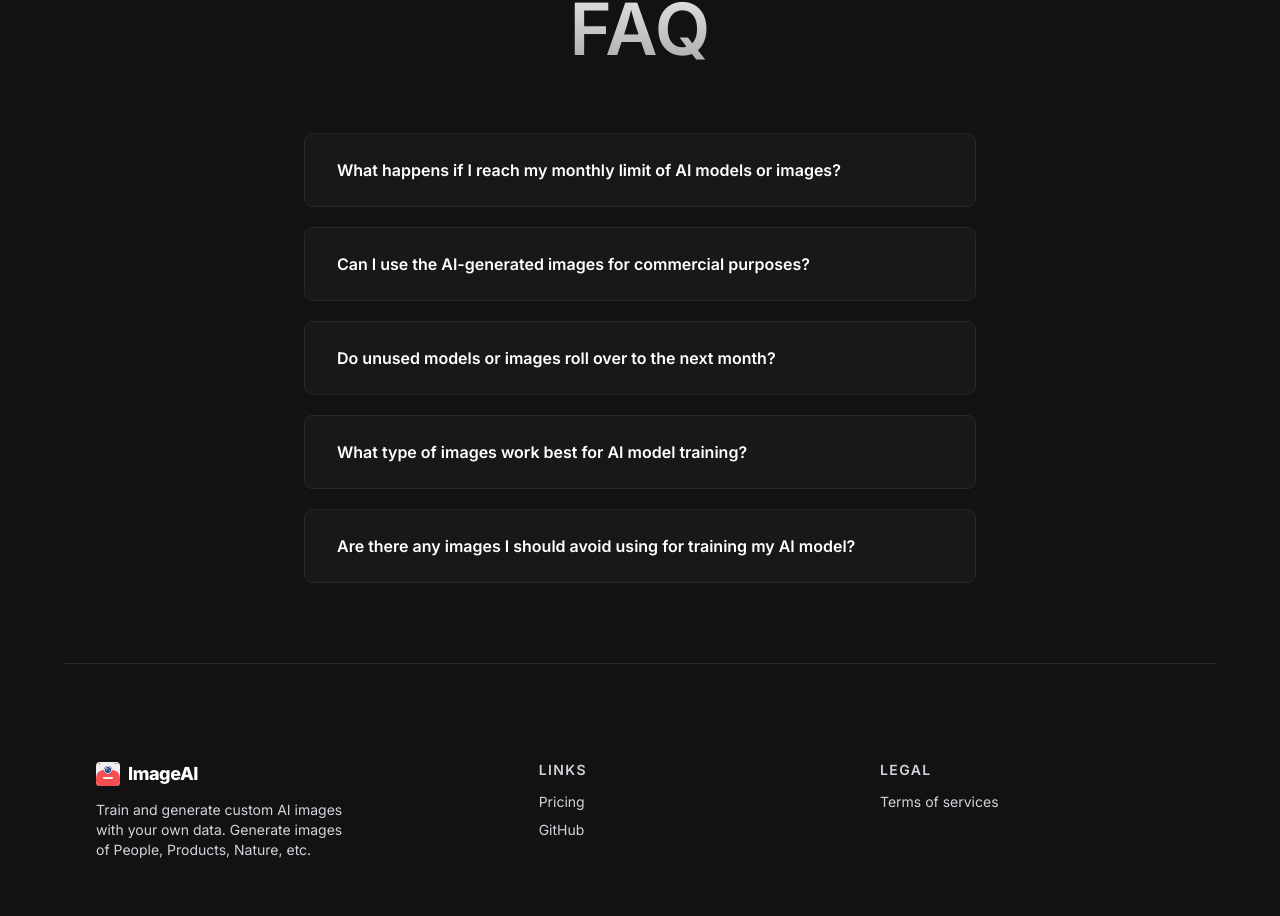
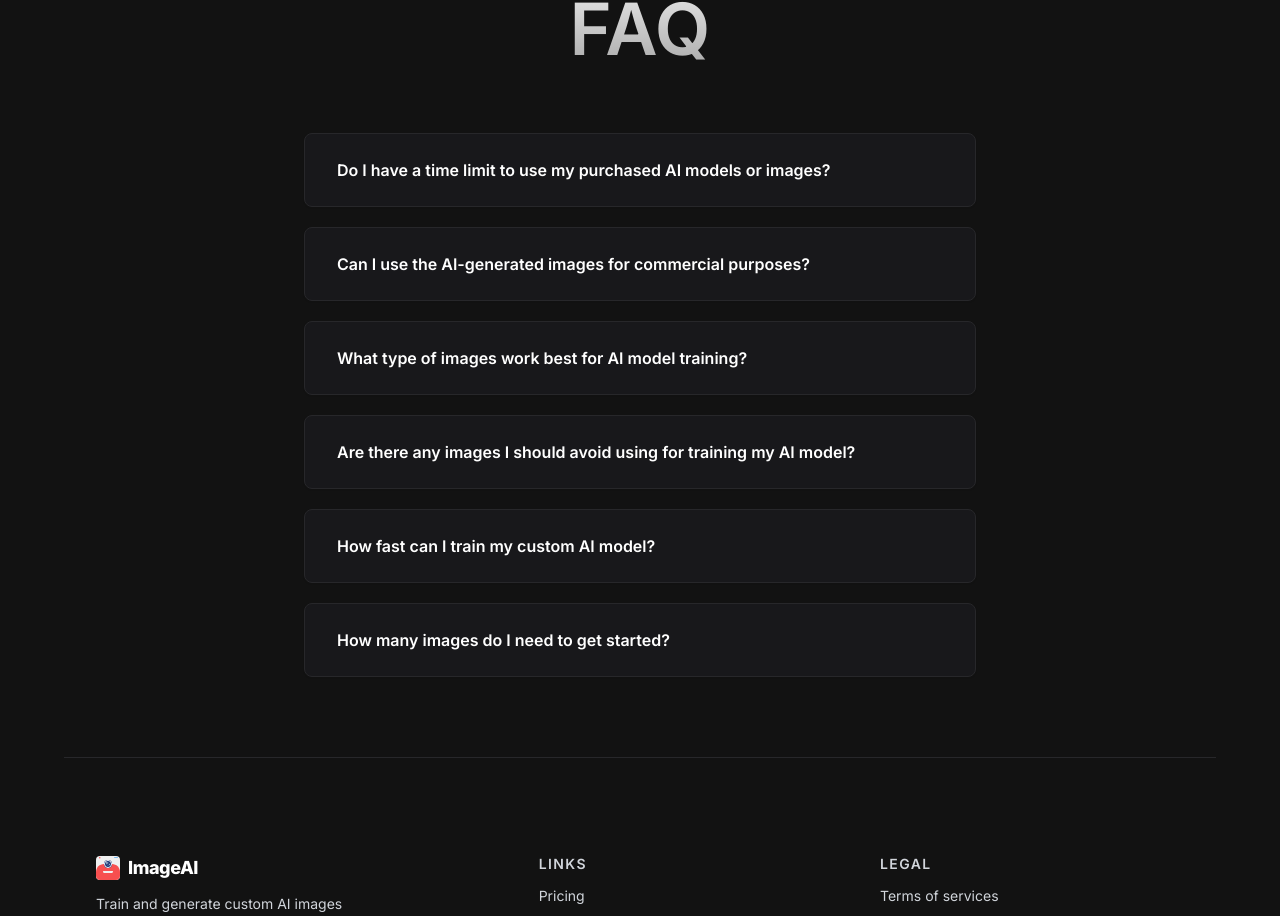
Before and after one commit to hm-arora/ImageAI, a Next.js app: page / in a window 1280 px wide. Shown: the part 3572-4488 px from the top of the page. Built offline with nearby package versions, Linux system fonts and the light colour scheme; no server answers.

Commit message:
update FAQ

```diff
--- a/src/components/custom/landing-page/Faq.tsx
+++ b/src/components/custom/landing-page/Faq.tsx
@@ -3,19 +3,21 @@ import { cn } from "@/lib/utils";
 import React, { useState } from "react";
 
 const questions = [
-  `What happens if I reach my monthly limit of AI models or images?`,
+  `Do I have a time limit to use my purchased AI models or images?`,
   `Can I use the AI-generated images for commercial purposes?`,
-  `Do unused models or images roll over to the next month?`,
   `What type of images work best for AI model training?`,
   `Are there any images I should avoid using for training my AI model?`,
+  `How fast can I train my custom AI model?`,
+  `How many images do I need to get started?`,
 ];
 
 const answers = [
-  `Once you reach your limit, you won't be able to create new models or generate more images until the next billing cycle. However, you can upgrade to a higher plan at any time.`,
+  `No, there's no time limit. Once you've purchased a pack, you can use your AI models or generate your images whenever you want. Your credits don't expire.`,
   `Yes! All our plans, including Snapper, Creator, and Visionary, include full commercial use, allowing you to use the images for personal or business projects.`,
-  `No, unused AI models or image generation credits do not roll over. Your monthly allowance resets at the beginning of each billing cycle.`,
   `Ideal images should have clear, well-lit subjects, a variety of poses and expressions, and a consistent style or theme. Diverse backgrounds also help improve the quality of the AI model.`,
   `Yes, avoid using blurry or low-quality photos, group shots, heavily filtered or edited images, copyrighted or watermarked content, and inappropriate or offensive images.`,
+  `Lightning quick! In just 3-5 minutes, your custom AI model will be ready. After that, generating unique images takes less than 10 seconds!`,
+  `Just 4 stunning images, and your custom AI model is good to go!`,
 ];
 
 const Accordian = ({
@@ -28,10 +30,13 @@ const Accordian = ({
   const [isOpen, setIsOpen] = useState<boolean>(false);
   return (
     <div
-      className={cn("px-8 py-6 rounded-lg mt-5 bg-zinc-900 flex flex-col border border-zinc-800", {
-        "shadow-md": isOpen,
-        "shadow-sm": !isOpen,
-      })}
+      className={cn(
+        "px-8 py-6 rounded-lg mt-5 bg-zinc-900 flex flex-col border border-zinc-800",
+        {
+          "shadow-md": isOpen,
+          "shadow-sm": !isOpen,
+        }
+      )}
     >
       <button
         className="cursor-pointer text-start font-semibold text-white"
@@ -56,7 +61,6 @@ const Accordian = ({
 export const FAQ = () => {
   return (
     <div className="flex max-w-2xl flex-col items-stretch justify-center pb-10 mt-12">
-
       <h2 className="bg-gradient-to-b from-[#e8e8e8] to-[#a7a7a7] bg-clip-text text-center text-6xl sm:text-7xl font-semibold text-transparent py-2 mb-10">
         FAQ
       </h2>
```
